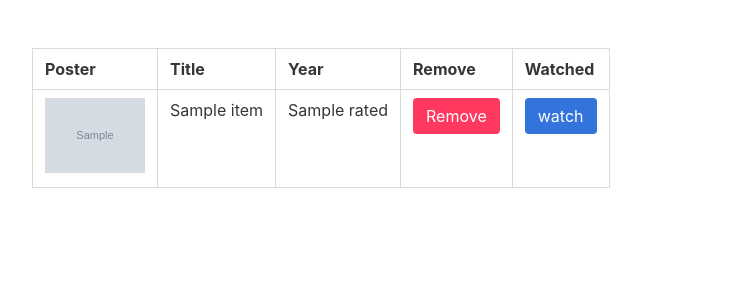
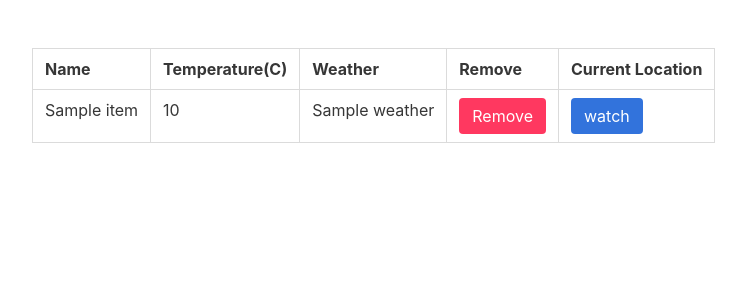
Before and after one commit to donaghk01/mini-project, a Flask app: template templates/favLocations.html in a window 1280 px wide. Shown: the top 300 px of the page, without its empty margins (32-778 px from the left). Run offline with Flask 2, Linux system fonts and the light colour scheme; the template is opened without the code that fills it: most values are stand-ins (such as "Sample title", 1, 10 or a date in 2020); grey boxes marked "Sample" are stand-in pictures; some libraries are stand-ins or nearby versions.

Commit message:
v0.5
added save and delete feature

```diff
--- a/app.py
+++ b/app.py
@@ -12,12 +12,11 @@ mongo = PyMongo(app)
 def info():
     apikey = '1b4b3ef1-ae42-4636-8cc1-5c44c1fed7c8'
     location_search = request.form['location_search']
-    r = requests.get('http://datapoint.metoffice.gov.uk/public/data/val/wxobs/all/json/'+location_search+'?res=hourly&time=2019-12-12T00:00:00Z&key='+apikey)
+    r = requests.get('http://datapoint.metoffice.gov.uk/public/data/val/wxobs/all/json/'+location_search+'?res=hourly&time=2019-12-19T00:00:00Z&key='+apikey)
     #return ('http://datapoint.metoffice.gov.uk/public/data/val/wxobs/all/json/'+location_search+'?res=hourly&time=2019-12-12T00:00:00Z&key='+apikey)
     json_object = r.json()
 
     sitereps = json_object['SiteRep']
-    current_location = 'false'
 
     for siterep in sitereps:
         dvs = sitereps['DV']
@@ -33,30 +32,38 @@ def info():
                         temperature = reps['T']
                         weather = reps['W']
 
-        #return siterep
+#        return locations
     return render_template('weather.html', name=name, time=time, temperature=temperature, weather=weather, \
-        dvs=dvs, locations=locations, periods=periods, reps=reps, sitereps=sitereps)
-
-    if request.method == 'POST':
-        fav = mongo.db.favLocations.insert({'location_search': location_search, 'name': name, \
-            'temperature': temperature, 'weather': weather, 'current_location': current_location})
-        resp = 'Added to Favourites'
-        return resp
+        dvs=dvs, locations=locations, periods=periods, reps=reps, sitereps=sitereps, location_search=location_search)
 
 
-    #return name
+@app.route('/save', methods=['POST','GET'])
+def save_location():
 
-'''@app.route('/delete/<id>', methods=['POST'])
+    details = {
+                'location_search': request.args['location'],
+                'name': request.args['name'],
+                'temperature': request.args['temperature'],
+                'weather': request.args['weather'],
+                'current_location': 'false'
+                }
+
+#    return details
+    mongo.db.favLocations.insert(details)
+    resp = 'Successfully added to favourites'
+    return resp
+
+@app.route('/delete/<location_search>', methods=['POST'])
 def delete_location(location_search):
     mongo.db.favLocations.delete_one({'location_search': location_search})
-    return userfavs()
+    return userFavs()
 
-@app.route('/current/<id>', methods=['POST'])
+@app.route('/current/<location_search>', methods=['POST'])
 def current_location(location_search):
     mongo.db.favLocations.update({'location_search':location_search},{ '$set':{'current_location': 'true'}})
     return userFavs()
 
-@app.route('/uncurrent/<id>', methods=['POST'])
+@app.route('/uncurrent/<location_search>', methods=['POST'])
 def unwatch_movie(location_search):
     mongo.db.favLocations.update({'location_search':location_search},{ '$set':{'current_location': 'false'}})
     return userFavs()
@@ -71,4 +78,4 @@ def index():
 	return render_template('index.html')
 
 if __name__ == '__main__':
-    app.run(debug=True, port=5000, host='127.0.0.1')'''
+    app.run(debug=True, port=5000, host='127.0.0.1')
--- a/templates/favLocations.html
+++ b/templates/favLocations.html
@@ -3,7 +3,7 @@
   <head>
     <meta charset="utf-8">
     <meta name="viewport" content="width=device-width, initial-scale=1">
-    <title>Movies</title>
+    <title>Locations</title>
     <link rel="stylesheet" href="https://cdnjs.cloudflare.com/ajax/libs/bulma/0.7.2/css/bulma.min.css">
     <script defer src="https://use.fontawesome.com/releases/v5.3.1/js/all.js"></script>
   </head>
@@ -13,31 +13,31 @@
       <table class="table is-bordered">
   		<thead>
 		<tr>
-			<th>Poster</th>
-			<th>Title</th>
-			<th>Year</th>
+			<th>Name</th>
+			<th>Temperature(C)</th>
+			<th>Weather</th>
 			<th>Remove</th>
-			<th>Watched</th>
+			<th>Current Location</th>
 		</tr>
 		</thead>
 		<tbody>
 		{% for item in favLocations %}
 			<tr>
-				<td><img src="{{ item.poster }}" width=100px; height=150px;></img></td>
-				<td><h1> {{ item.title }} </h1></td>
-				<td><h2> {{ item.rated }}</h2></td>
+				<td><h1> {{ item.name }} </h1></td>
+				<td><h2> {{ item.temperature }}</h2></td>
+				<td><h2> {{ item.weather }}</h2></td>
 				<td>
-					<form method="POST" action="/delete/{{item._id}}">
+					<form method="POST" action="/delete/{{item.location_search}}">
 						<button class="button is-danger">Remove</button>
 					</form>
 				</td>
 				<td>
-					{% if item.watched == 'true' %}
-					<form method="POST" action="/unwatch/{{item._id}}">
+					{% if item.current == 'true' %}
+					<form method="POST" action="/uncurrent/{{item.location_search}}">
 						<button class="button is-light">watched</button>
 					</form>
 					{% else %}
-					<form method="POST" action="/watched/{{item._id}}">
+					<form method="POST" action="/current/{{item.location_search}}">
 						<button class="button is-link">watch</button>
 					</form>
 					{% endif %}
--- a/templates/index.html
+++ b/templates/index.html
@@ -3,7 +3,7 @@
   <head>
     <meta charset="utf-8">
     <meta name="viewport" content="width=device-width, initial-scale=1">
-    <title>Movies</title>
+    <title>Search</title>
     <link rel="stylesheet" href="https://cdnjs.cloudflare.com/ajax/libs/bulma/0.7.2/css/bulma.min.css">
     <script defer src="https://use.fontawesome.com/releases/v5.3.1/js/all.js"></script>
   </head>
```
Also changed, not shown: templates/info.html (deleted, +0 -37 lines), templates/weather.html (+3 -6 lines).
